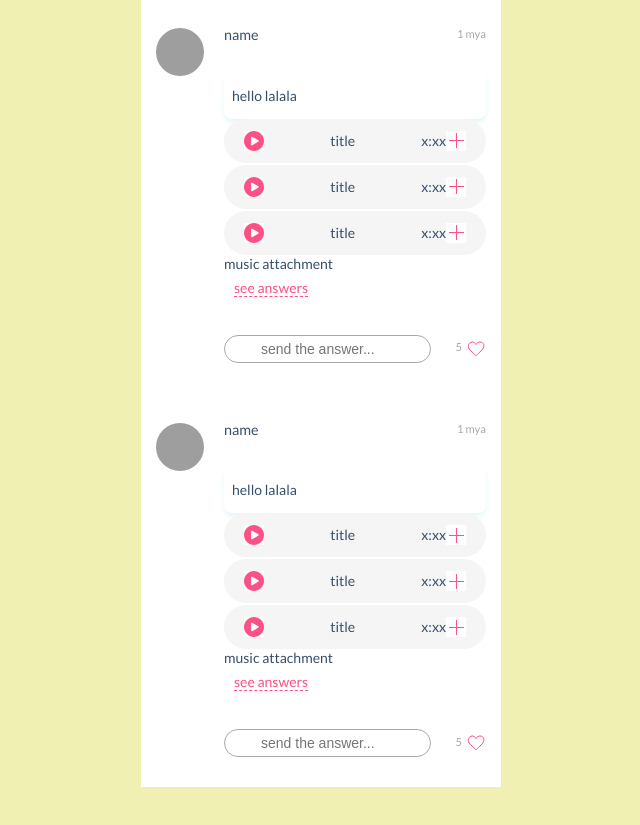
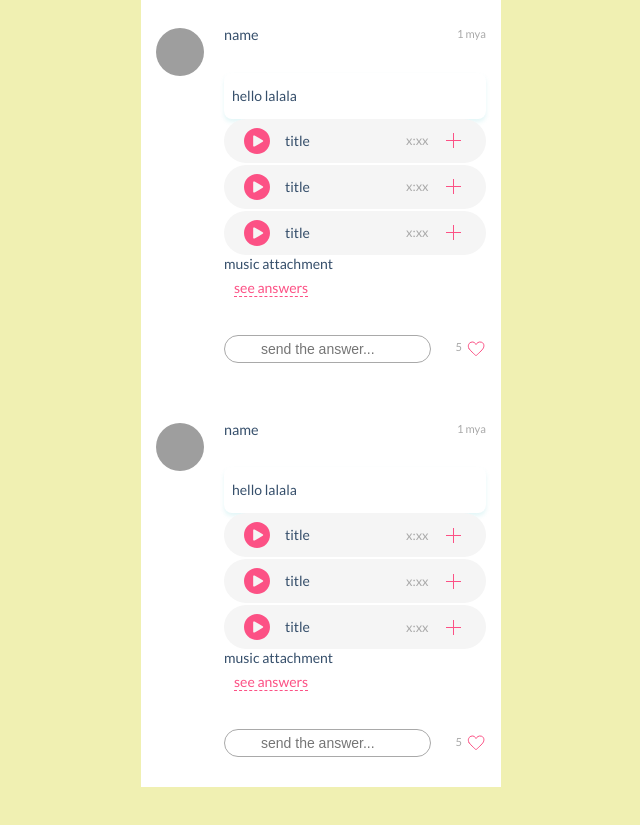
Before and after one commit to Nicelx/mary-music-app, a React (Create React App) app: page /user in a window 1280 px wide. Shown: the part 1240-2065 px from the top of the page, without its empty margins (319-959 px from the left). Built offline with nearby package versions, Linux system fonts and the light colour scheme; grey boxes are pictures that could not be loaded.

Commit message:
yesterday commit

```diff
--- a/src/components/Song/Song.js
+++ b/src/components/Song/Song.js
@@ -9,13 +9,15 @@ export const Song = ({ song }) => {
 
 	return (
 		<div className={classes.Song}>
-			<ButtonIcon>
-				<PlayIcon />
-			</ButtonIcon>
+			<div className = {classes.LeftGroup}>
+				<ButtonIcon className={classes.ButtonIcon}>
+					<PlayIcon />
+				</ButtonIcon>
 				<span>{title}</span>
-			<div className = {classes.RightGroup}>
-				<span>{length}</span>
-				<ButtonIcon>
+			</div>
+			<div className={classes.RightGroup}>
+				<span className = {classes.Length}>{length}</span>
+				<ButtonIcon className={classes.ButtonIcon}>
 					<AddIcon />
 				</ButtonIcon>
 			</div>
--- a/src/components/Song/Song.module.css
+++ b/src/components/Song/Song.module.css
@@ -9,8 +9,25 @@
 	padding: 22px 20px;
 	border-radius: 24px;
 	background-color: var(--gray-light);
+	text-align: start;
+}
+
+.ButtonIcon {
+	width: 26px;
+	background-color: var(--gray-light);
+}
+.LeftGroup, .RightGroup {
+	display: flex;
+	align-items: center;
+	justify-content: space-between;
+}
+.LeftGroup {
+	gap: 15px;
 }
 .RightGroup {
-	display: flex;
-	align-items: center;
+	width: 60px;
 }
+.Length {
+	font-size: 0.8rem;
+	color: var(--gray-user-info)
+}
```
